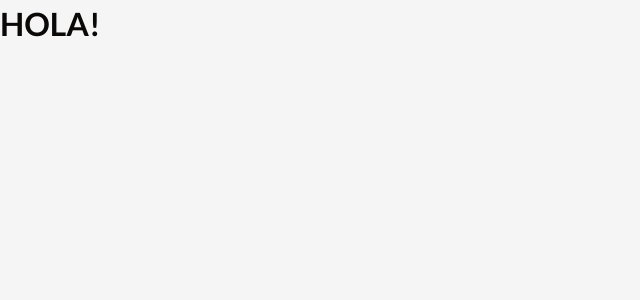
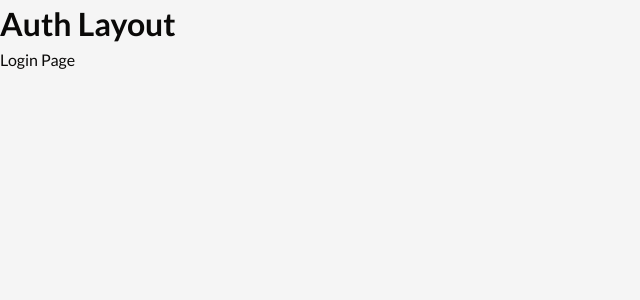
Before and after one commit to erikpz/dashboard, a React (Create React App) app: page /auth/sign-in in a window 1280 px wide. Shown: the top 300 px of the page, without its empty margins (0-640 px from the left). Built offline with nearby package versions, Linux system fonts and the light colour scheme.

Commit message:
Setting up theme config and router

```diff
--- a/src/App.tsx
+++ b/src/App.tsx
@@ -1,10 +1,29 @@
 import React from "react";
+import { BrowserRouter, Route, Routes } from "react-router-dom";
+import { PrivateRoute } from "./pages/components/PrivateRoute";
+import { DashboardHome } from "./pages/dashboard/DashboardHome";
+import { AuthLayout } from "./pages/login/AuthLayout";
+import { SignInPage } from "./pages/login/SignInPage";
+import { SignUpPage } from "./pages/login/SignUpPage";
 import { ThemeConfig } from "./theme/ThemeConfig";
 
 const App = () => {
   return (
     <ThemeConfig>
-      <h1>HOLA!</h1>
+      <BrowserRouter>
+        <Routes>
+          <Route path="/" element={<PrivateRoute />}>
+            <Route index element={<DashboardHome />} />
+            <Route path="home" element={<DashboardHome />} />
+          </Route>
+          <Route path="/auth" element={<AuthLayout />}>
+            <Route index element={<SignInPage />} />
+            <Route path="sign-in" element={<SignInPage />} />
+            <Route path="sign-up" element={<SignUpPage />} />
+          </Route>
+          <Route path="*" element={<p>Not Found</p>} />
+        </Routes>
+      </BrowserRouter>
     </ThemeConfig>
   );
 };
--- /dev/null
+++ b/src/pages/components/PrivateRoute.tsx
@@ -0,0 +1,10 @@
+import React from "react";
+import { Navigate, Outlet } from "react-router-dom";
+
+export const PrivateRoute = () => {
+  const logged = localStorage.getItem("logged");
+  if (!logged) {
+    return <Navigate to="/auth/sign-in" />;
+  }
+  return <Outlet />;
+};
--- /dev/null
+++ b/src/pages/dashboard/DashboardHome.tsx
@@ -0,0 +1,5 @@
+import React from "react";
+
+export const DashboardHome = () => {
+  return <div>DashboardHome</div>;
+};
--- /dev/null
+++ b/src/pages/login/AuthLayout.tsx
@@ -0,0 +1,11 @@
+import React from "react";
+import { Outlet } from "react-router-dom";
+
+export const AuthLayout = () => {
+  return (
+    <div>
+      <h1>Auth Layout</h1>
+      <Outlet />
+    </div>
+  );
+};
--- /dev/null
+++ b/src/pages/login/SignInPage.tsx
@@ -0,0 +1,5 @@
+import React from "react";
+
+export const SignInPage = () => {
+  return <div>Login Page</div>;
+};
--- /dev/null
+++ b/src/pages/login/SignUpPage.tsx
@@ -0,0 +1,5 @@
+import React from "react";
+
+export const SignUpPage = () => {
+  return <div>SignUp Page</div>;
+};
--- a/src/theme/ThemeConfig.tsx
+++ b/src/theme/ThemeConfig.tsx
@@ -1,10 +1,4 @@
-import React, {
-  createContext,
-  FC,
-  useEffect,
-  useMemo,
-  useState,
-} from "react";
+import React, { createContext, FC, useEffect, useMemo, useState } from "react";
 import {
   createTheme,
   CssBaseline,
@@ -83,7 +77,7 @@ export const ThemeConfig: FC<IThemeConfig> = ({ children }) => {
     if (!localStorage.getItem("themeMode")) {
       localStorage.setItem("themeMode", "light");
     } else {
-      setmode(localStorage.getItem("themeMode") as PaletteMode);
+      setmode((localStorage.getItem("themeMode") as PaletteMode) ?? "light");
     }
   }, []);
 
```
